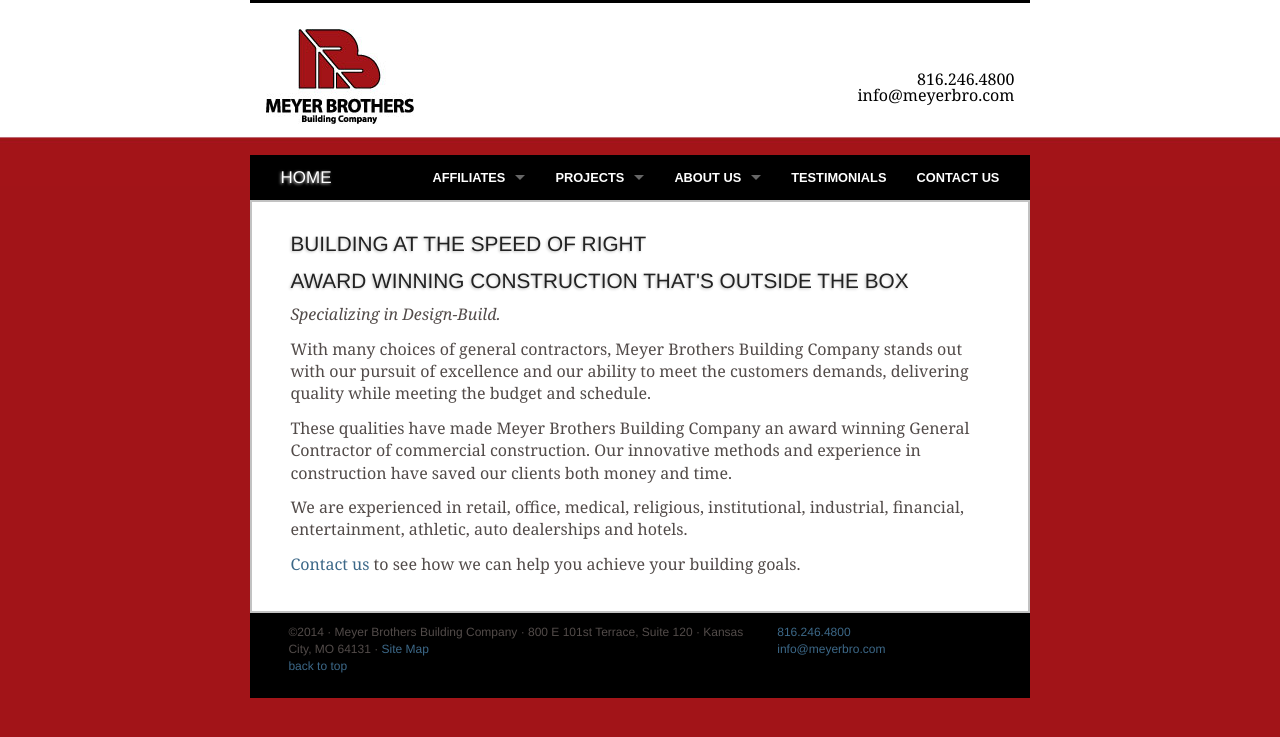
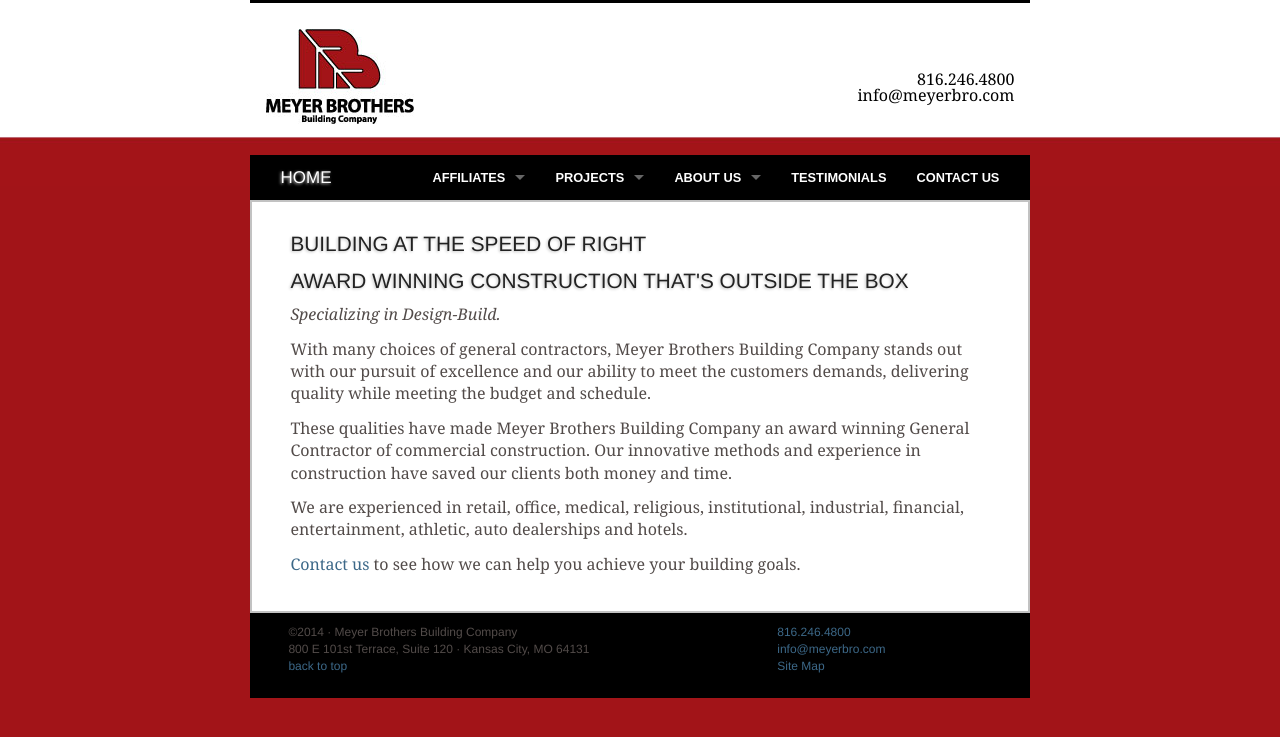
Before and after one commit to jiko/meyerbro, a Jekyll site: the page built from index.html, in a window 1280 px wide. Shown: the top 737 px of the page. Built offline with Jekyll 4.4.1, drawn with Linux system fonts in a browser that asks for light colours; Markdown is read by kramdown in place of the engine named in the settings.

Commit message:
Balanced out the footer.

```diff
--- a/_layouts/default.html
+++ b/_layouts/default.html
@@ -167,13 +167,15 @@
       </article>
       <footer class="row">
         <div class="small-7 large-8 columns">
-          <p>&copy;2014 &middot; Meyer Brothers Building Company &middot; 800 E 101st Terrace, Suite 120 &middot; Kansas City, MO 64131 &middot; <a href="{{ site.baseurl}}/sitemap.html">Site Map</a><br/>
+          <p>&copy;2014 &middot; Meyer Brothers Building Company<br/>
+          800 E 101st Terrace, Suite 120 &middot; Kansas City, MO 64131<br/>
           <a href="#headerinfo">back to top</a></p>
         </div>
         <div class="small-5 large-4 columns">
           <p>
-          <a href="tel:+8162464800">816.246.4800</a><br/>
-          <a href="mailto:info@meyerbro.com?subject=Inquiry from website">info@meyerbro.com</a></br>
+            <a href="tel:+8162464800">816.246.4800</a><br/>
+            <a href="mailto:info@meyerbro.com?subject=Inquiry from website">info@meyerbro.com</a></br>
+            <a href="{{ site.baseurl}}/sitemap.html">Site Map</a>
           </p>
         </div>
       </footer>
```
